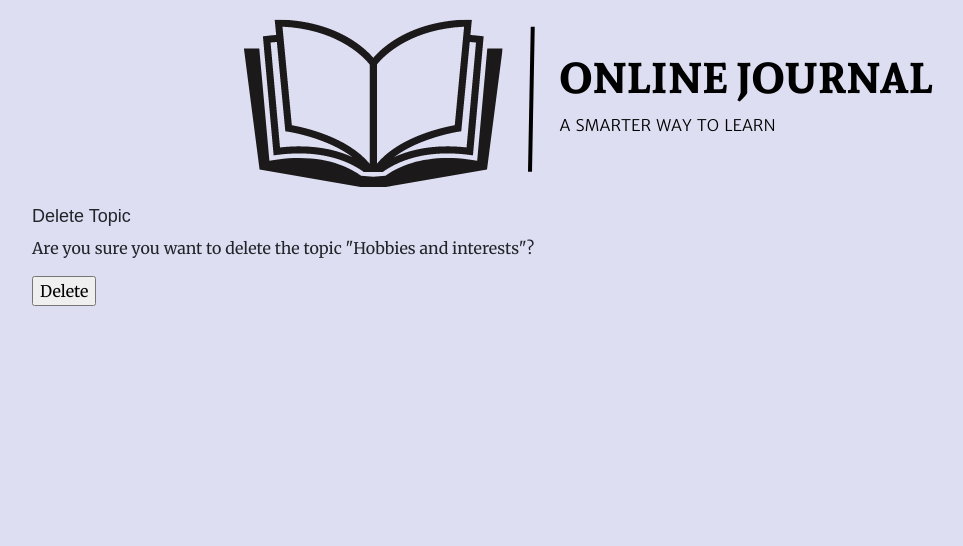
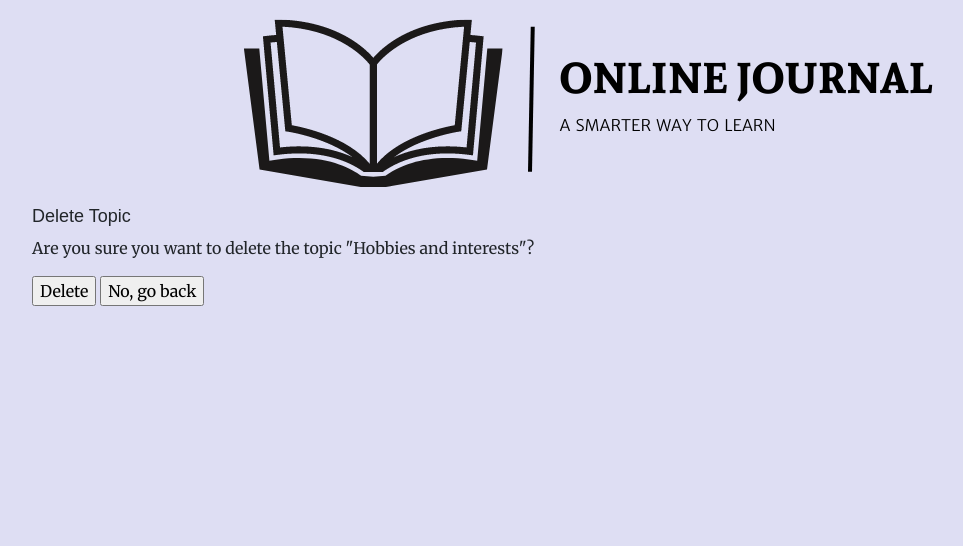
Before and after one commit to Code-Institute-Submissions/marosan28-online-journal_DecResub, a Django app: page /topics/11/delete/ in a window 1280 px wide. Shown: the part 114-660 px from the top of the page, without its empty margins (49-1012 px from the left). Run offline with Django 3.2, Linux system fonts and the light colour scheme; a user stored in the database is signed in; data comes from the database, SQL or seed files in the repository; both versions use the stored data as it was after the commit; some libraries are stand-ins or nearby versions; some web fonts are replaced.

Commit message:
add go-back button to delete topics

```diff
--- a/learning_logs/templates/learning_logs/delete_topic.html
+++ b/learning_logs/templates/learning_logs/delete_topic.html
@@ -5,5 +5,6 @@
     <form action="{% url 'learning_logs:delete_topic' topic.id %}" method="post">
         {% csrf_token %}
         <input type="submit" value="Delete">
+        <input type="button" value="No, go back" onclick="history.back()">
     </form>
 {% endblock content %}
```
Also changed, not shown: db.sqlite3.
